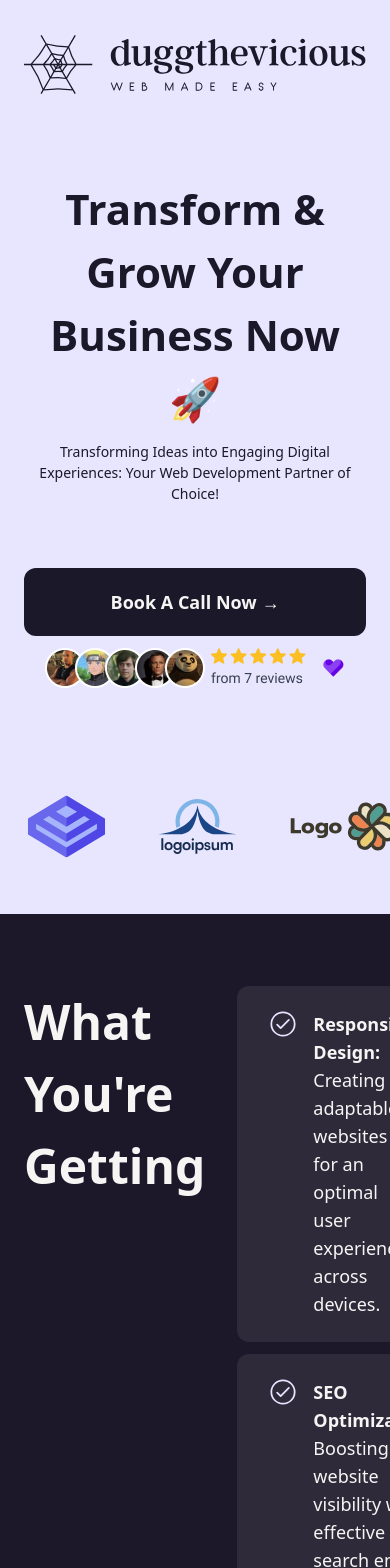
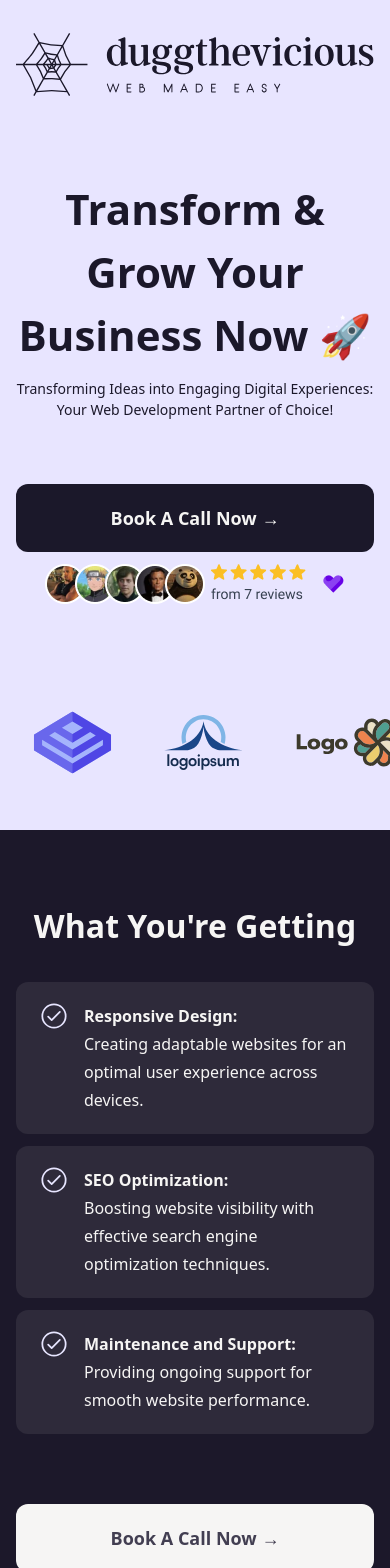
Before and after one commit to VividTruthKeeper/duggthevicious, a Next.js app: page / in a window 390 px wide. Shown: the top 1568 px of the page. Built offline with nearby package versions, Linux system fonts and the light colour scheme; a web font is replaced by a local one.

Commit message:
benefits section responsive

```diff
--- a/app/globals.css
+++ b/app/globals.css
@@ -5,11 +5,3 @@
 .SATOSHI {
   font-family: "Satoshi", "Inter", sans-serif;
 }
-
-.container {
-  overflow: hidden;
-  padding: 0 32px;
-  margin: 0 auto;
-  max-width: 1404px;
-  width: 100%;
-}
--- a/app/mobile/page.tsx
+++ b/app/mobile/page.tsx
@@ -1,9 +1,9 @@
-import Hero from "@/components/hero/Hero";
+import Benefits from "@/components/benefits/Benefits";
 
 const page = () => {
   return (
     <div>
-      <Hero />
+      <Benefits />
     </div>
   );
 };
--- a/components/Container.tsx
+++ b/components/Container.tsx
@@ -6,7 +6,7 @@ interface IProps extends PropsWithChildren {
 
 const Container = ({ children, className }: IProps) => {
   return (
-    <div className="max-w-[1544px] mx-auto w-full px-10 transition-all max-lg:px-6 overflow-hidden">
+    <div className="max-w-[1544px] mx-auto w-full px-10 transition-all max-lg:px-6 overflow-hidden max-md:px-4">
       {className ? <div className={className}>{children}</div> : children}
     </div>
   );
--- a/components/benefits/Benefits.tsx
+++ b/components/benefits/Benefits.tsx
@@ -7,8 +7,8 @@ const Benefits = () => {
     <section className="benefits bg-DARKBLUE py-[72px]">
       <Container className="flex justify-center">
         <div className="max-w-[940px] w-full flex flex-col gap-[70px]">
-          <div className="flex justify-between gap-8">
-            <h2 className="font-SATOSHI font-bold text-WHITE text-[48px]">
+          <div className="flex justify-between gap-8 max-lg:flex-col items-center">
+            <h2 className="font-SATOSHI font-bold text-WHITE text-[48px] max-lg:text-[44px] max-md:text-[36px] max-sm:text-[32px]">
               What You're Getting
             </h2>
             <BenefitsList />
--- a/components/benefits/BenefitsItem.tsx
+++ b/components/benefits/BenefitsItem.tsx
@@ -7,7 +7,7 @@ interface IProps {
 
 const BenefitsItem = ({ item }: IProps) => {
   return (
-    <div className="benefist-item py-6 px-8 flex gap-4 bg-WHITE_OPAQUE rounded-xl">
+    <div className="benefits-item py-6 px-8 flex gap-4 bg-WHITE_OPAQUE rounded-xl max-sm:py-5 max-sm:px-6">
       <Image
         src="/tick.svg"
         alt="tick"
@@ -16,7 +16,7 @@ const BenefitsItem = ({ item }: IProps) => {
         height={28}
         className="w-7 h-7 object-contain"
       />
-      <p className="font-INTER text-WHITE text-lg">
+      <p className="font-INTER text-WHITE text-lg max-sm:text-[16px]">
         <span className="font-bold">{item.name + ": "}</span>
         <br />
         {item.text}
--- a/components/benefits/BenefitsList.tsx
+++ b/components/benefits/BenefitsList.tsx
@@ -4,7 +4,7 @@ import benefits from "@/settings/data/benefits";
 
 const BenefitsList = () => {
   return (
-    <div className="benefits-list flex flex-col gap-3 max-w-[540px] w-full">
+    <div className="benefits-list flex flex-col gap-3 max-w-[540px] w-full max-sm:max-w-none">
       {benefits.map((item) => (
         <BenefitsItem item={item} key={v4()} />
       ))}
```
